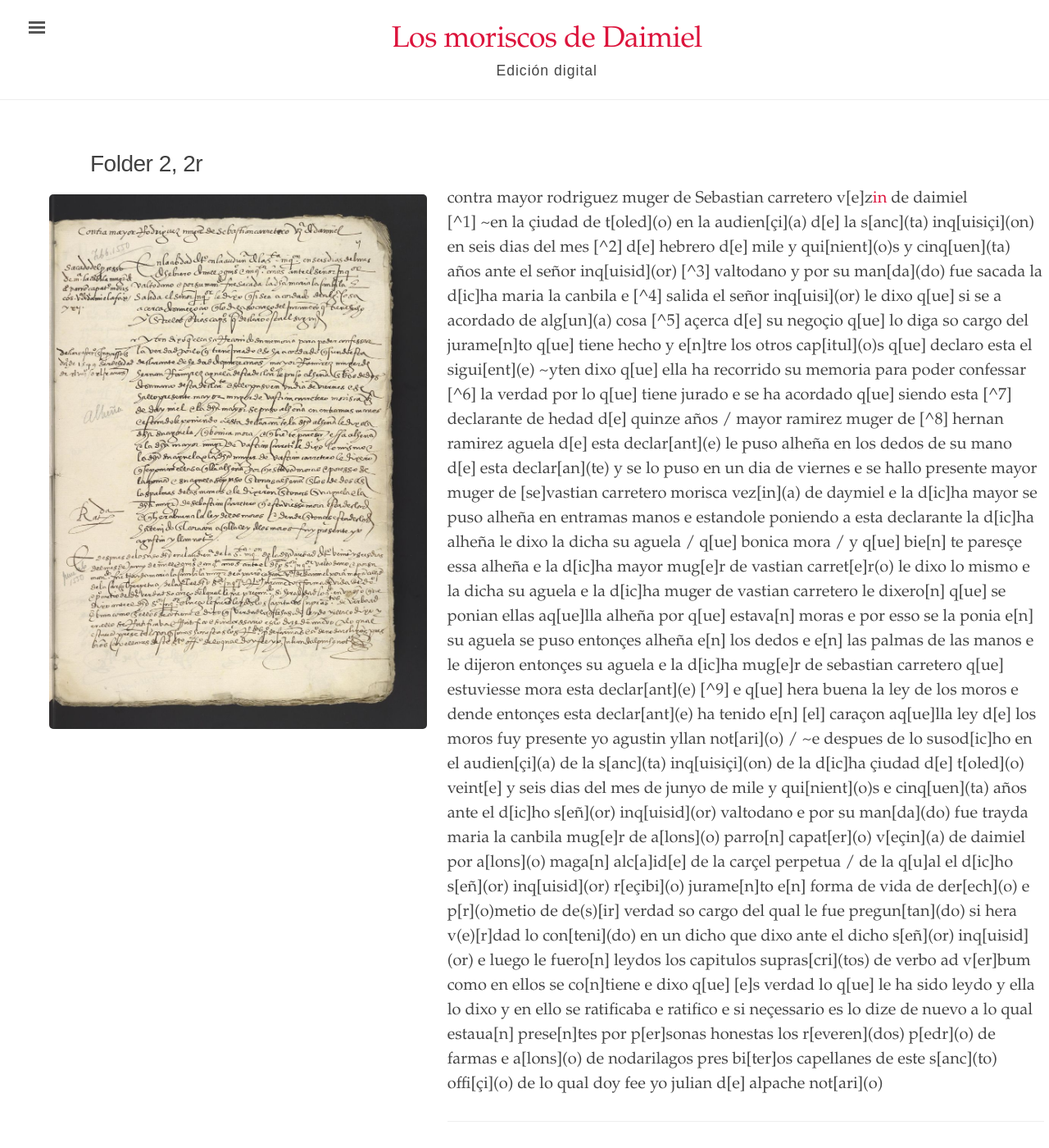
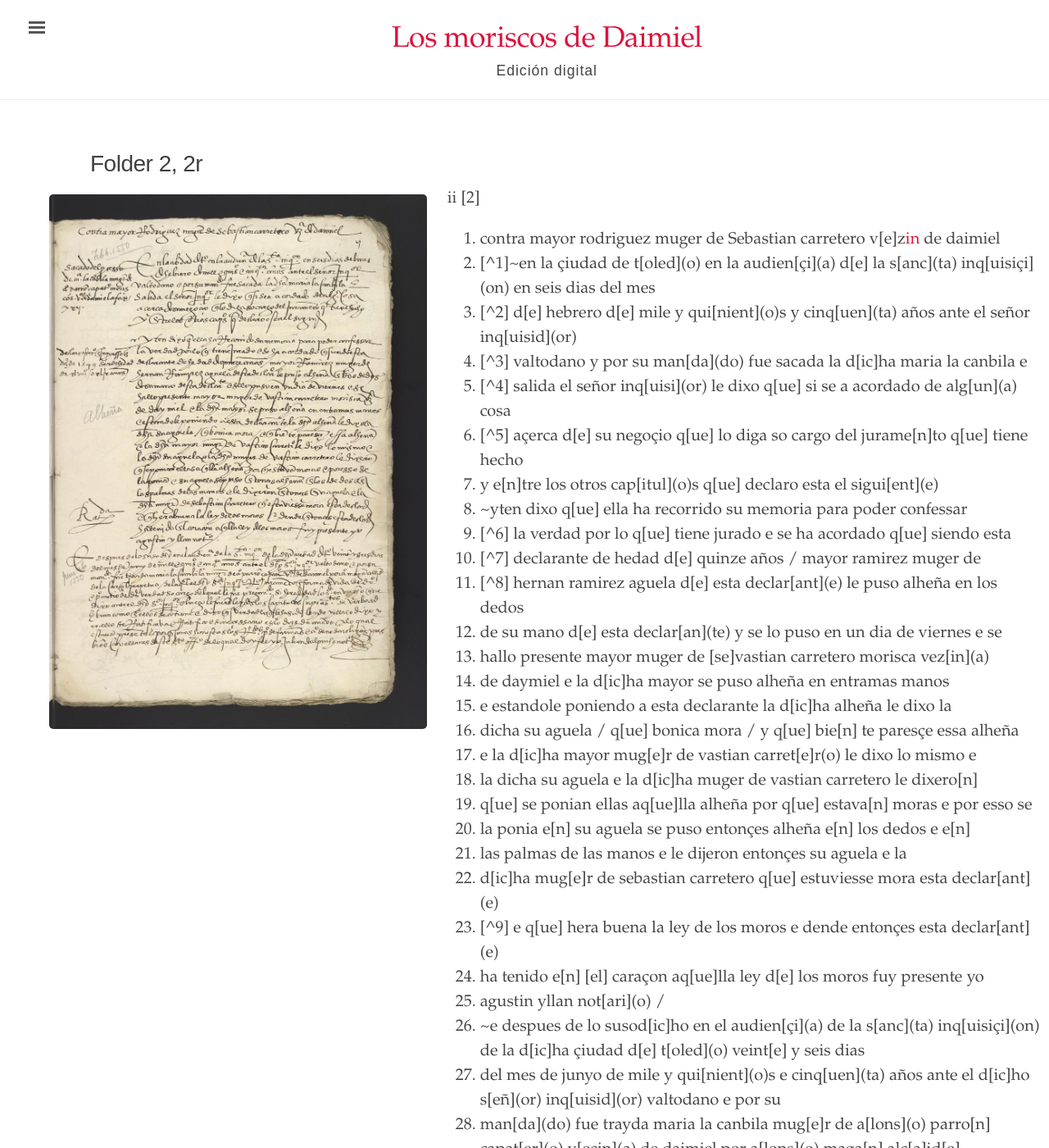
Before and after one commit to digbmc/moriscos-daimel, a Jekyll site: the page built from _texts/folder-2-2r.md, in a window 1280 px wide and 1400 px high. Shown: the whole window at 82% size. Built offline with Jekyll 4.4.1, drawn with Linux system fonts in a browser that asks for light colours; some of the changed lines change nothing that is shown; some of the changed text lies outside the part shown.

Commit message:
Update folder-2-2r.md

```diff
--- a/_texts/folder-2-2r.md
+++ b/_texts/folder-2-2r.md
@@ -5,41 +5,42 @@ image: /assets/images/Folder_2_2r.jpg
 body_class: wide-page
 order: 3
 ---
-contra mayor rodriguez muger de Sebastian carretero v[e]z[in](a) de daimiel
-[^1] ~en la çiudad de t\[oled\](o) en la audien\[çi\](a) d\[e\] la s\[anc\](ta) inq\[uisiçi\](on) en seis dias del mes
-[^2] d\[e\] hebrero d\[e\] mile y qui\[nient\](o)s y cinq\[uen\](ta) años ante el señor inq\[uisid\](or)
-[^3] valtodano y por su man\[da\](do) fue sacada la d\[ic\]ha maria la canbila e
-[^4] salida el señor inq\[uisi\](or) le dixo q\[ue\] si se a acordado de alg\[un\](a) cosa
-[^5] açerca d\[e\] su negoçio q\[ue\] lo diga so cargo del jurame\[n\]to q\[ue\] tiene hecho
-y e\[n\]tre los otros cap\[itul\](o)s q\[ue\] declaro esta el sigui\[ent\](e)
-~yten dixo q\[ue\] ella ha recorrido su memoria para poder confessar
-[^6] la verdad por lo q\[ue\] tiene jurado e se ha acordado q\[ue\] siendo esta
-[^7] declarante de hedad d\[e\] quinze años / mayor ramirez muger de
-[^8] hernan ramirez aguela d[e] esta declar\[ant\](e) le puso alheña en los dedos
-de su mano d\[e\] esta declar\[an\](te) y se lo puso en un dia de viernes e se
-hallo presente mayor muger de \[se\]vastian carretero morisca vez\[in\](a)
-de daymiel e la d\[ic\]ha mayor se puso alheña en entramas manos
-e estandole poniendo a esta declarante la d\[ic\]ha alheña le dixo la
-dicha su aguela / q\[ue\] bonica mora / y q\[ue\] bie\[n\] te paresçe essa alheña
-e la d\[ic\]ha mayor mug\[e\]r de vastian carret\[e\]r(o) le dixo lo mismo e
-la dicha su aguela e la d\[ic\]ha muger de vastian carretero le dixero\[n\]
-q\[ue\] se ponian ellas aq\[ue\]lla alheña por q\[ue\] estava\[n\] moras e por esso se
-la ponia e\[n\] su aguela se puso entonçes alheña e\[n\] los dedos e e\[n\]
-las palmas de las manos e le dijeron entonçes su aguela e la
-d\[ic\]ha mug\[e\]r de sebastian carretero q\[ue\] estuviesse mora esta declar\[ant\](e)
-[^9] e q\[ue\] hera buena la ley de los moros e dende entonçes esta declar\[ant\](e)
-ha tenido e\[n\] \[el\] caraçon aq\[ue\]lla ley d\[e\] los moros fuy presente yo
-agustin yllan not\[ari\](o) /
-~e despues de lo susod\[ic\]ho en el audien\[çi\](a) de la s\[anc\](ta) inq\[uisiçi\](on) de la d\[ic\]ha çiudad d\[e\] t\[oled\](o) veint\[e\] y seis dias
-del mes de junyo de mile y qui\[nient\](o)s e cinq\[uen\](ta) años ante el d\[ic\]ho s\[eñ\](or) inq\[uisid\](or) valtodano e por su
-man\[da\](do) fue trayda maria la canbila mug\[e\]r de a\[lons\](o) parro\[n\] capat\[er\](o) v\[eçin\](a) de daimiel por a\[lons\](o) maga\[n\] alc\[a\]id\[e\]
-de la carçel perpetua / de la q\[u\]al el d\[ic\]ho s\[eñ\](or) inq\[uisid\](or) r\[eçibi\](o) jurame\[n\]to e\[n\] forma de vida de der\[ech\](o)
-e p\[r\](o)metio de de(s)\[ir\] verdad so cargo del qual le fue pregun\[tan\](do) si hera v(e)\[r\]dad lo con\[teni\](do) en un dicho que
-dixo ante el dicho s\[eñ\](or) inq\[uisid\](or) e luego le fuero\[n\] leydos los capitulos supras\[cri\](tos) de verbo ad
-v\[er\]bum como en ellos se co\[n\]tiene e dixo q\[ue\] \[e\]s verdad lo q\[ue\] le ha sido leydo y ella lo dixo y
-en ello se ratificaba e ratifico e si neçessario es lo dize de nuevo a lo qual
-estaua\[n\] prese\[n\]tes por p\[er\]sonas honestas los r\[everen\](dos) p\[edr\](o) de farmas e a\[lons\](o) de nodarilagos pres
-bi\[ter\]os capellanes de este s\[anc\](to) offi\[çi\](o) de lo qual doy fee yo julian d\[e\] alpache not\[ari\](o)
+ii \[2\]
+1. contra mayor rodriguez muger de Sebastian carretero v[e]z[in](a) de daimiel
+2. [^1]~en la çiudad de t\[oled\](o) en la audien\[çi\](a) d\[e\] la s\[anc\](ta) inq\[uisiçi\](on) en seis dias del mes
+3. [^2] d\[e\] hebrero d\[e\] mile y qui\[nient\](o)s y cinq\[uen\](ta) años ante el señor inq\[uisid\](or)
+4. [^3] valtodano y por su man\[da\](do) fue sacada la d\[ic\]ha maria la canbila e
+5. [^4] salida el señor inq\[uisi\](or) le dixo q\[ue\] si se a acordado de alg\[un\](a) cosa
+6. [^5] açerca d\[e\] su negoçio q\[ue\] lo diga so cargo del jurame\[n\]to q\[ue\] tiene hecho
+7. y e\[n\]tre los otros cap\[itul\](o)s q\[ue\] declaro esta el sigui\[ent\](e)
+8. ~yten dixo q\[ue\] ella ha recorrido su memoria para poder confessar
+9. [^6] la verdad por lo q\[ue\] tiene jurado e se ha acordado q\[ue\] siendo esta
+10. [^7] declarante de hedad d\[e\] quinze años / mayor ramirez muger de
+11. [^8] hernan ramirez aguela d[e] esta declar\[ant\](e) le puso alheña en los dedos
+12. de su mano d\[e\] esta declar\[an\](te) y se lo puso en un dia de viernes e se
+13. hallo presente mayor muger de \[se\]vastian carretero morisca vez\[in\](a)
+14. de daymiel e la d\[ic\]ha mayor se puso alheña en entramas manos
+15. e estandole poniendo a esta declarante la d\[ic\]ha alheña le dixo la
+16. dicha su aguela / q\[ue\] bonica mora / y q\[ue\] bie\[n\] te paresçe essa alheña
+17. e la d\[ic\]ha mayor mug\[e\]r de vastian carret\[e\]r(o) le dixo lo mismo e
+18. la dicha su aguela e la d\[ic\]ha muger de vastian carretero le dixero\[n\]
+19. q\[ue\] se ponian ellas aq\[ue\]lla alheña por q\[ue\] estava\[n\] moras e por esso se
+20. la ponia e\[n\] su aguela se puso entonçes alheña e\[n\] los dedos e e\[n\]
+21. las palmas de las manos e le dijeron entonçes su aguela e la
+22. d\[ic\]ha mug\[e\]r de sebastian carretero q\[ue\] estuviesse mora esta declar\[ant\](e)
+23. [^9] e q\[ue\] hera buena la ley de los moros e dende entonçes esta declar\[ant\](e)
+24. ha tenido e\[n\] \[el\] caraçon aq\[ue\]lla ley d\[e\] los moros fuy presente yo
+25. agustin yllan not\[ari\](o) /
+26. ~e despues de lo susod\[ic\]ho en el audien\[çi\](a) de la s\[anc\](ta) inq\[uisiçi\](on) de la d\[ic\]ha çiudad d\[e\] t\[oled\](o) veint\[e\] y seis dias
+27. del mes de junyo de mile y qui\[nient\](o)s e cinq\[uen\](ta) años ante el d\[ic\]ho s\[eñ\](or) inq\[uisid\](or) valtodano e por su
+28. man\[da\](do) fue trayda maria la canbila mug\[e\]r de a\[lons\](o) parro\[n\] capat\[er\](o) v\[eçin\](a) de daimiel por a\[lons\](o) maga\[n\] alc\[a\]id\[e\]
+29. de la carçel perpetua / de la q\[u\]al el d\[ic\]ho s\[eñ\](or) inq\[uisid\](or) r\[eçibi\](o) jurame\[n\]to e\[n\] forma de vida de der\[ech\](o)
+30. e p\[r\](o)metio de de(s)\[ir\] verdad so cargo del qual le fue pregun\[tan\](do) si hera v(e)\[r\]dad lo con\[teni\](do) en un dicho que
+31. dixo ante el dicho s\[eñ\](or) inq\[uisid\](or) e luego le fuero\[n\] leydos los capitulos supras\[cri\](tos) de verbo ad
+32. v\[er\]bum como en ellos se co\[n\]tiene e dixo q\[ue\] \[e\]s verdad lo q\[ue\] le ha sido leydo y ella lo dixo y
+33. en ello se ratificaba e ratifico e si neçessario es lo dize de nuevo a lo qual
+34. estaua\[n\] prese\[n\]tes por p\[er\]sonas honestas los r\[everen\](dos) p\[edr\](o) de farmas e a\[lons\](o) de nodarilagos pres
+35. bi\[ter\]os capellanes de este s\[anc\](to) offi\[çi\](o) de lo qual doy fee yo julian d\[e\] alpache not\[ari\](o)
 
 <hr>
 
```
